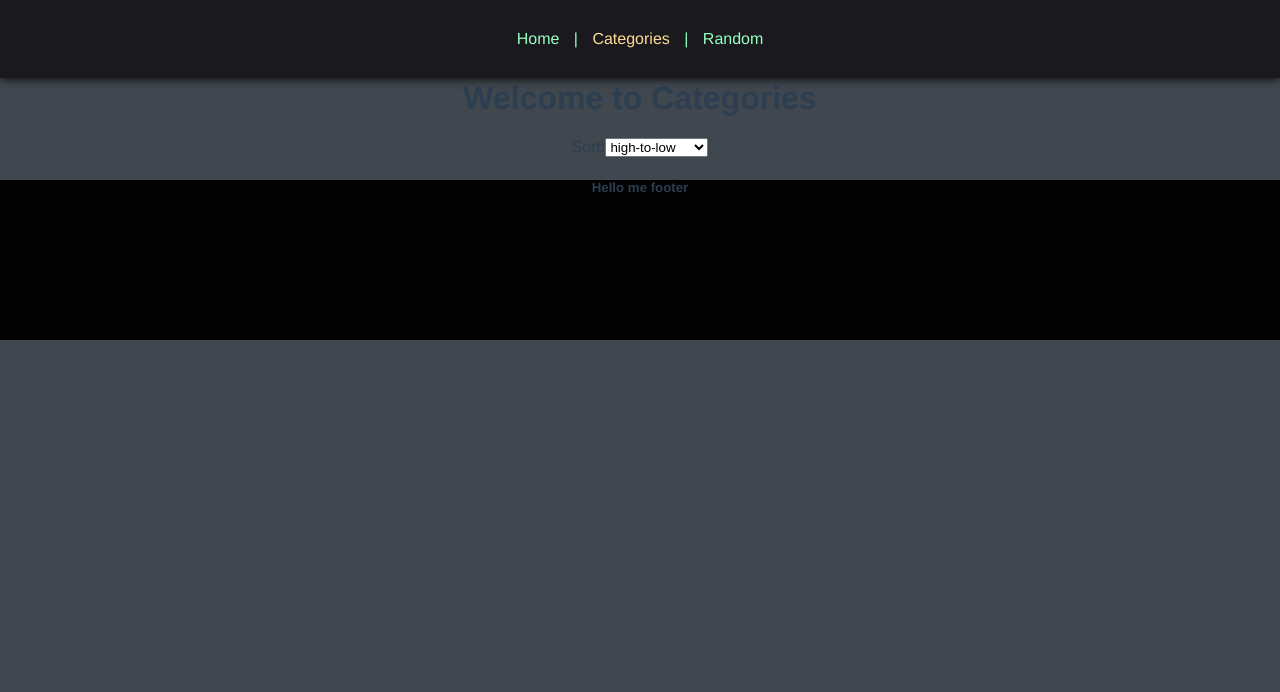
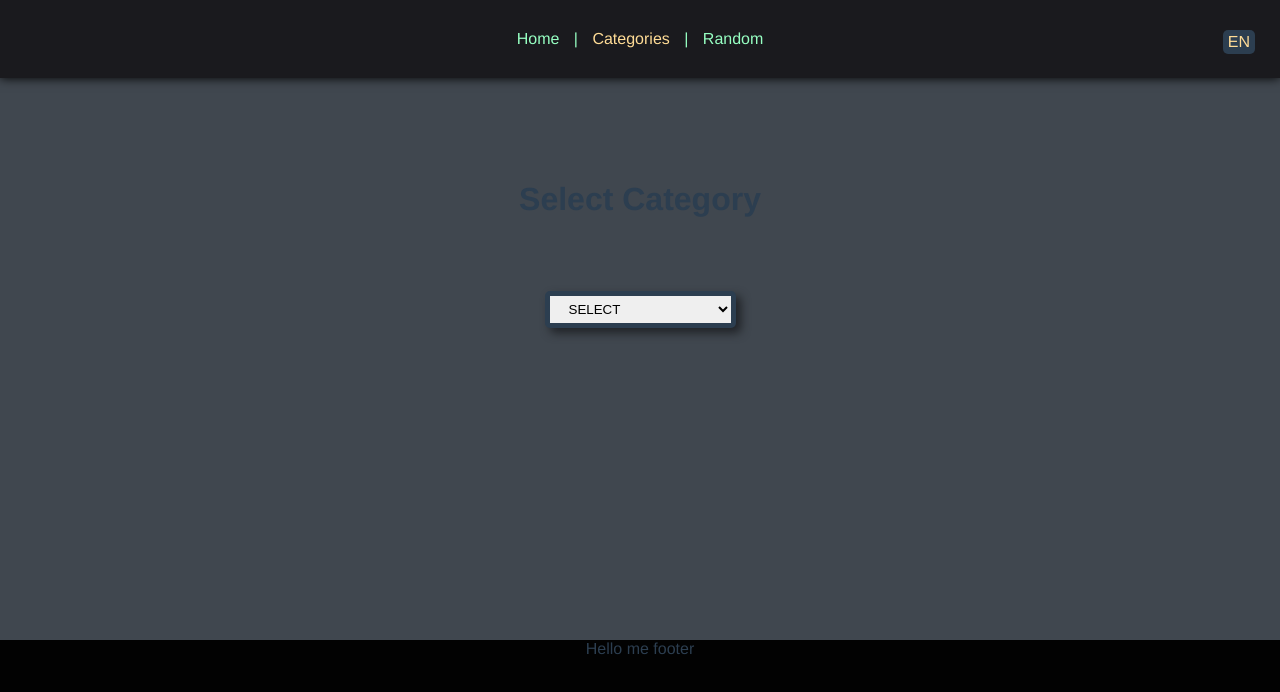
Before and after one commit to bio8oid/Art_Gallery, a Vue app: page /categories in a window 1280 px wide. Shown: the top 692 px of the page. Built offline with nearby package versions, Linux system fonts and the light colour scheme.

Commit message:
Add Categories subpage content

```diff
--- a/src/App.vue
+++ b/src/App.vue
@@ -25,7 +25,6 @@ export default {
    -moz-osx-font-smoothing: grayscale;
    text-align: center;
    color: #2c3e50;
-   margin-top: 80px;
 }
 
 body {
--- a/src/components/Footer.vue
+++ b/src/components/Footer.vue
@@ -1,6 +1,6 @@
 <template>
    <div class="footer">
-      <h5>Hello me footer</h5>
+      <p>Hello me footer</p>
    </div>
 </template>
 
@@ -17,5 +17,10 @@ export default {
 .footer {
    height: 20vh;
    background: #020202;
+
+   p {
+      padding: 0;
+      margin: 0;
+   }
 }
 </style>
--- a/src/components/LanguageButton.vue
+++ b/src/components/LanguageButton.vue
@@ -11,7 +11,7 @@ export default {
 </script>
 
 <style lang="scss">
-.language-button {
+.language-button, .pagination-buttons {
    position: fixed;
    top: 30px;
    right: 25px;
--- a/src/components/SingleItem.vue
+++ b/src/components/SingleItem.vue
@@ -8,12 +8,13 @@
       />
 
       <div class="record record-details">
-         <h2>{{ this.$store.state.singleItem.title }}</h2>
+         <h2>{{ this.$store.state.singleItem.longTitle }}</h2>
          <h3 v-if="this.$store.state.singleItem.label.makerLine === null">
             {{ this.$store.state.singleItem.principalOrFirstMaker }}
          </h3>
          <p>{{ this.$store.state.singleItem.label.makerLine }}</p>
          <p>{{ this.$store.state.singleItem.subTitle }}</p>
+         <p>Category: {{ this.$store.state.singleItem.objectTypes[0] }}</p>
          <p class="record-description">
             {{ this.$store.state.singleItem.label.description }}
          </p>
--- a/src/views/Categories.vue
+++ b/src/views/Categories.vue
@@ -1,19 +1,98 @@
 <template>
-   <div class="home">
-      <h1>Welcome to Categories</h1>
+   <div class="home category">
 
-      <label for="categories">Sort:</label>
-      <select name="categories" id="categories">
-         <optgroup label="Price">
-            <option value="high-to-low">high-to-low</option>
-            <option value="low-to-high">low-to-high</option>
-         </optgroup>
-         <optgroup label="Alphabetic">
-            <option value="a-z">a-z</option>
-            <option value="z-a">z-a</option>
-         </optgroup>
+            <LanguageButton v-on:changeLanguage="changeLanguage()" />
+
+      <h1 class="category-header">Select Category</h1>
+
+      <label for="categories"></label>
+      <select class="select-element" name="categories" id="categories" v-model="value" @change="selectItemsHandle(value)">
+            <option value="" disabled>SELECT</option>
+            <option value="painting">painting</option>
+            <option value="drawing">drawing</option>
+            <option value="print">print</option>
+            <option value="photomechanical+print">photomechanical print</option>
+            <option value="photograph">photograph</option>
       </select>
+
+      <p v-if="this.$store.state.loading" class="loading" >Loading...</p>
+
+         <div v-else class="records-container">
+            <Records v-bind:recordsData="this.$store.state.paginatedItems" />
+            <button
+               v-for="number in this.$store.state.paginationNumbers"
+               :key="number"
+               @click="pageHandler(number)"
+               class="pagination-buttons"
+            >
+               {{ number }}
+            </button>
+         </div>
+
+         <p v-if="this.$store.state.error">{{ error }}</p>
    </div>
 </template>
 
-<script></script>
+<script>
+import LanguageButton from '@/components/LanguageButton.vue';
+import Records from '@/components/Records.vue';
+import { mapActions } from 'vuex';
+
+export default {
+   data() {
+      return {
+         value: '',
+      };
+   },
+
+   components: {
+      LanguageButton,
+      Records,
+   },
+
+   methods: {
+      changeLanguage() {
+         this.changeStoreLanguage();
+         this.fetchContent(this.value);
+      },
+
+      selectItemsHandle(value) {
+         this.fetchContent(value);
+         // this.sortItems(value);
+      },
+
+      pageHandler(number) {
+         this.handlePage(number);
+      },
+
+      ...mapActions([
+         'fetchContent',
+         'changeStoreLanguage',
+         // 'sortItems',
+         'handlePage',
+      ]),
+   },
+
+   // updated() {
+   //    this.fetchContent(this.value);
+   // },
+
+   // created() {
+   //    this.fetchContent();
+   // },
+};
+</script>
+
+<style lang="scss">
+
+.category {
+   padding-top: 20vh;
+
+   /* h1 {
+      margin: 0;
+   } */
+}
+/* https://www.rijksmuseum.nl/en/collection?&involvedMaker=Johannes%20Vermeer&type=painting&st=Objects&ii=0 */
+/* https://www.rijksmuseum.nl/en/search?p=1&ps=12&involvedMaker=Johannes%20Vermeer&type=painting&st=Objects&ii=0 */
+/* https://www.rijksmuseum.nl/en/search?f=1&p=1&ps=12&involvedMaker=Johannes+Vermeer&type=photomechanical+print&imgonly=True&st=Objects */
+</style>
--- a/src/views/Details.vue
+++ b/src/views/Details.vue
@@ -3,7 +3,7 @@
       <LanguageButton v-on:changeLanguage="changeLanguage()" />
 
       <div id="app">
-         <p v-if="this.$store.state.loading">Loading...</p>
+         <p v-if="this.$store.state.loading" class="loading">Loading...</p>
 
          <div v-else>
             <SingleItem />
@@ -63,8 +63,8 @@ export default {
 </script>
 
 <style lang="scss">
-.related-items {
-   margin-top: 20%;
+.related-items, .loading, .category-header {
+   /* margin-top: 20%; */
    color: rgb(199, 199, 199);
    text-shadow: 3px 3px 10px #000;
 }
--- a/src/views/Home.vue
+++ b/src/views/Home.vue
@@ -7,6 +7,7 @@
       <div id="app">
          <label for="sort-by"></label>
          <select
+            class="select-element"
             name="sort-by"
             id="sort-by"
             v-model="value"
@@ -23,11 +24,18 @@
             </optgroup>
          </select>
 
-         <p v-if="this.$store.state.loading">Loading...</p>
+         <p v-if="this.$store.state.loading" class="loading" >Loading...</p>
 
          <div v-else class="records-container">
             <Records v-bind:recordsData="this.$store.state.paginatedItems" />
-            <button v-for="number in this.$store.state.paginationNumbers" :key="number" @click="pageHandler(number)" class="pagination-button">{{number}}</button>
+            <button
+               v-for="number in this.$store.state.paginationNumbers"
+               :key="number"
+               @click="pageHandler(number)"
+               class="pagination-buttons"
+            >
+               {{ number }}
+            </button>
          </div>
 
          <p v-if="this.$store.state.error">{{ error }}</p>
@@ -52,10 +60,6 @@ export default {
       Records,
    },
 
-   // watch: {
-   //    methods: 'pageHandler',
-   // },
-
    methods: {
       changeLanguage() {
          this.changeStoreLanguage();
@@ -63,18 +67,18 @@ export default {
       },
 
       sortItemsHandle(value) {
-         this.sortItems(value)
+         this.sortItems(value);
       },
 
-      pageHandler(value) {
-         this.handlePage(value)
+      pageHandler(number) {
+         this.handlePage(number);
       },
 
       ...mapActions([
          'fetchContent',
          'changeStoreLanguage',
          'sortItems',
-         'handlePage'
+         'handlePage',
       ]),
    },
 
@@ -88,5 +92,24 @@ export default {
 .background {
    width: 100%;
 }
+
+.home {
+   min-height: 80vh;
+}
+
+.select-element {
+   padding: 5px 15px;
+   margin: 4% 0 2.5% 0;
+   border-radius: 5px;
+   border: 5px solid #2c3e50;
+   box-shadow: 5px 5px 10px #202327;
+}
+
+.pagination-buttons {
+   position: static;
+   padding: 5px 10px;
+   margin: 2.5% 10px 5% 10px;
+   box-shadow: 5px 5px 10px #202327;
+}
 /* https://www.rijksmuseum.nl/api/en/collection?key=iOQQBTgH&ps=10&involvedMaker=Johannes%20Vermeer */
 </style>
--- a/src/views/Randomizer.vue
+++ b/src/views/Randomizer.vue
@@ -1,9 +1,9 @@
 <template>
-   <div class="details">
+   <div class="details random">
       <LanguageButton v-on:changeLanguage="changeLanguage()" />
 
       <div id="app">
-         <p v-if="this.$store.state.loading">Loading...</p>
+         <p v-if="this.$store.state.loading" class="loading">Loading...</p>
 
          <div v-else>
             <SingleItem />
@@ -53,12 +53,16 @@ export default {
 </script>
 
 <style lang="scss">
-.randomizer {
+/* .randomizer {
    .record-randomizer {
       width: 95%;
       height: 100%;
       padding: 50px;
    }
+} */
+
+.random, .details {
+   margin-top: 11vh;
 }
 
 .random-button {
```
Also changed, not shown: src/store/index.js (+19 -12 lines), .eslintrc.js, src/components/Records.vue (line endings or trailing spaces).
